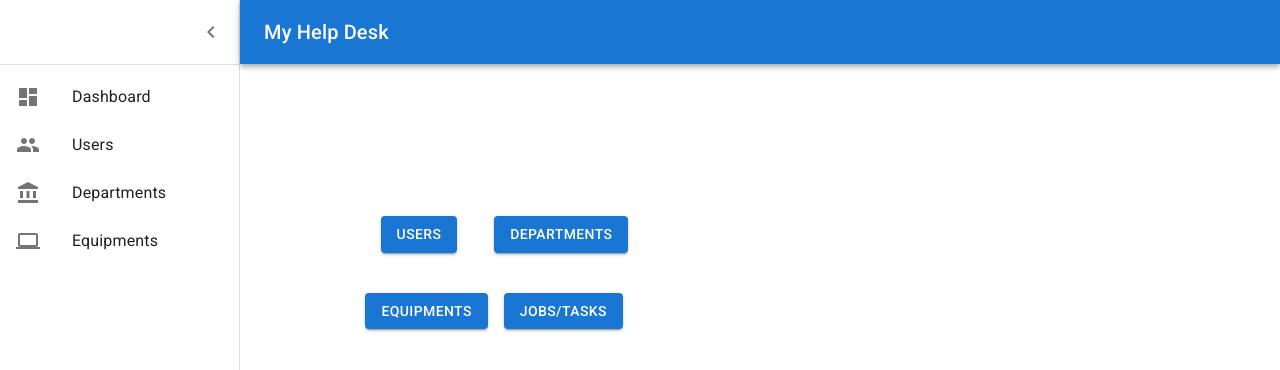
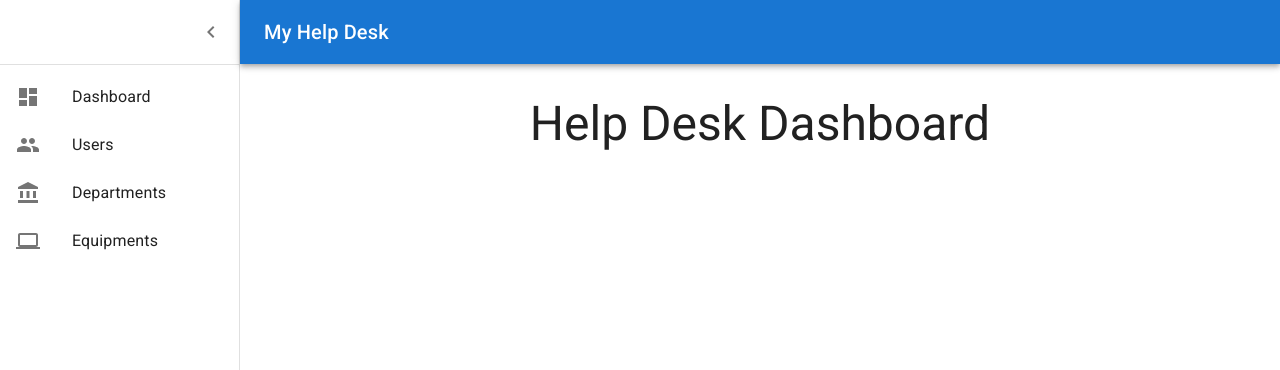
Before and after one commit to Dayany/myhelpdesk, a React (Create React App) app in the folder client/: page / in a window 1280 px wide. Shown: the top 370 px of the page. Built offline with nearby package versions, Linux system fonts and the light colour scheme.

Commit message:
Fix centering issue with main div

```diff
--- a/client/src/App.js
+++ b/client/src/App.js
@@ -14,7 +14,10 @@ function App() {
       <Box sx={{ display: "flex" }}>
         <CssBaseline />
         <Sidebar />
-        <Box component="main" sx={classes.mainBox}>
+        <Box
+          component="main"
+          sx={{ flexGrow: 1, height: "100vh", overflow: "auto" }}
+        >
           <main>
             <Router>
               <Switch>
--- a/client/src/components/Main/Main.jsx
+++ b/client/src/components/Main/Main.jsx
@@ -1,11 +1,13 @@
-import { Button, Container, Grid, Stack, Typography } from "@mui/material";
+import { Container, Grid, Typography } from "@mui/material";
 import useStyles from "../../styles";
 
 const Main = () => {
   const classes = useStyles();
   return (
     <>
-      <Container maxWidth="lg">
+      <Container maxWidth="lg" sx={{ mt: 12, mb: 12 }}>
+        <Grid container spacing={3}>
+          <Grid item xs={12}>
             <Typography
               variant="h3"
               align="center"
@@ -14,28 +16,7 @@ const Main = () => {
             >
               Help Desk Dashboard
             </Typography>
-        <Grid
-          container
-          spacing={0}
-          direction="column"
-          alignItems="center"
-          justifyContent="center"
-          style={{ minHeight: "50vh" }}
-        >
-          <Stack spacing={2} direction="row" className={classes.spacing}>
-            <Grid item xs={6}>
-              <Button href="/users" variant="contained">
-                Users
-              </Button>
           </Grid>
-            <Grid item xs={6}>
-              <Button variant="contained">Departments</Button>
-            </Grid>
-          </Stack>
-          <Stack spacing={2} direction="row" className={classes.spacing}>
-            <Button variant="contained">Equipments</Button>
-            <Button variant="contained">Jobs/Tasks</Button>
-          </Stack>
         </Grid>
       </Container>
     </>
```
Also changed, not shown: client/src/components/Sidebar/AppBar.jsx (deleted, +0 -14 lines). Lines whose indentation alone changed are shown as unchanged.
